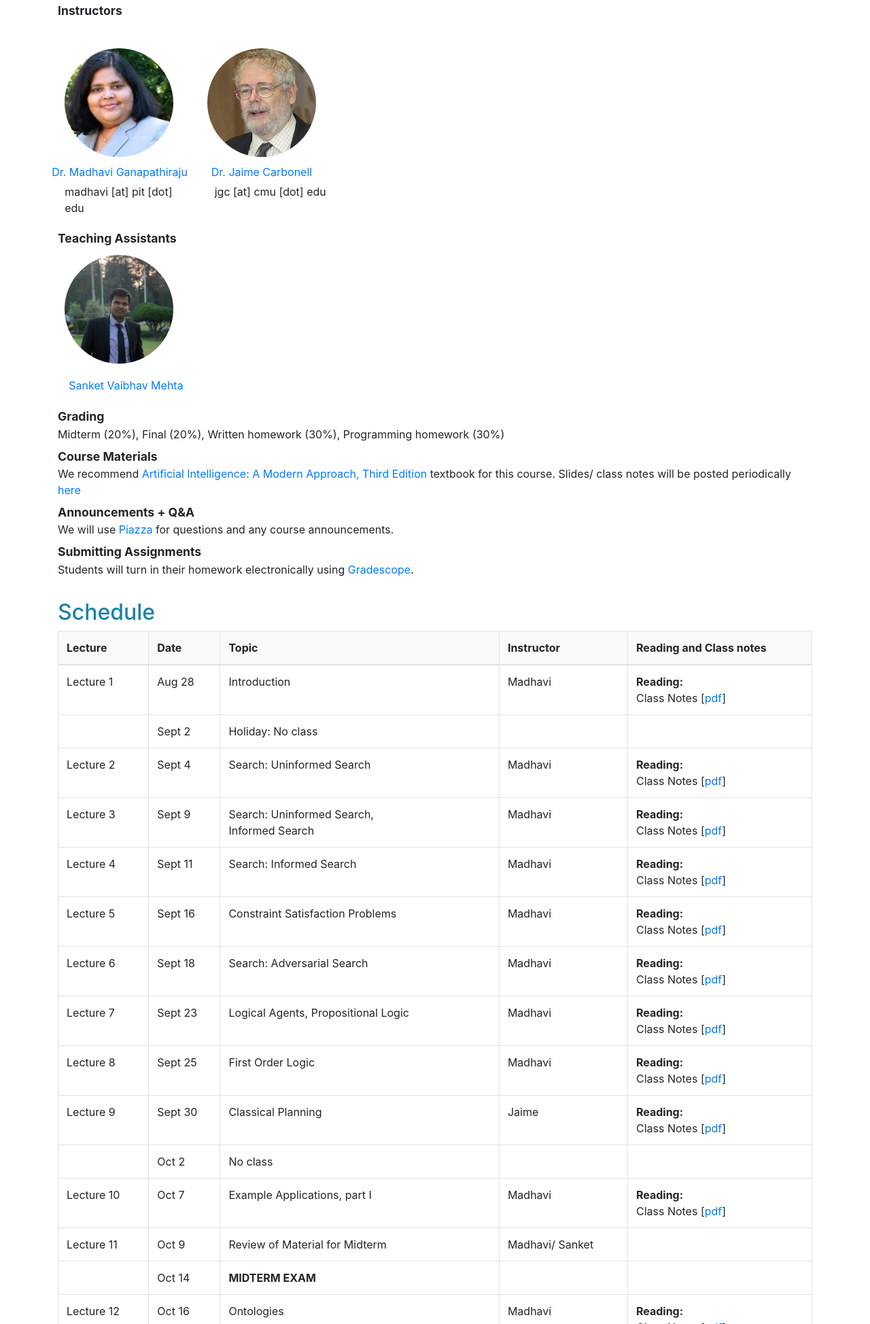
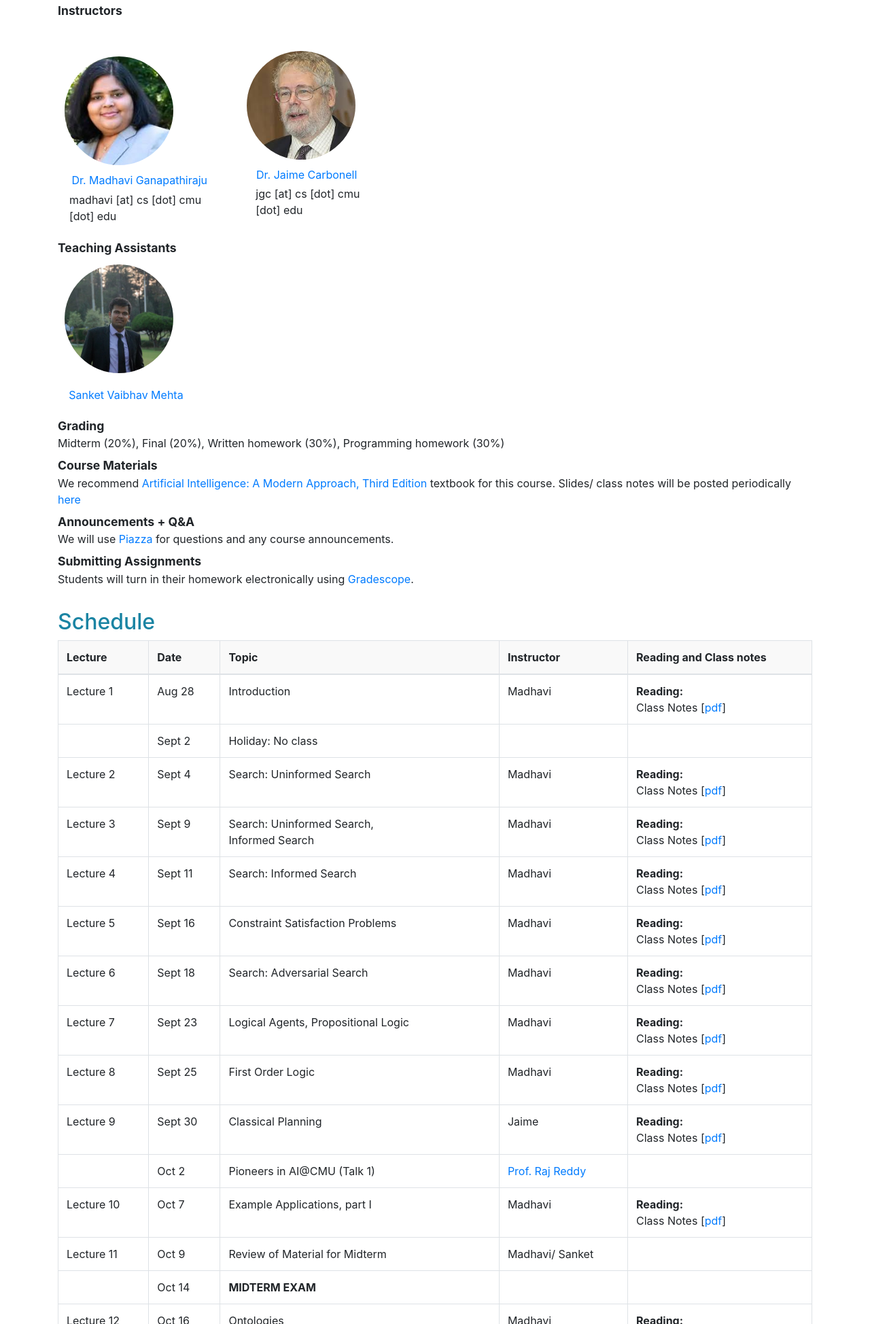
Before and after one commit to ai-cmu-iitp01/ai-cmu-iitp01.github.io, a plain HTML site: page index.html in a window 1280 px wide. Shown: the part 608-2556 px from the top of the page at 68% size. Drawn offline with Linux system fonts and the light colour scheme.

Commit message:
Minor edits to course webpage.

```diff
--- a/index.html
+++ b/index.html
@@ -52,7 +52,7 @@
             <img class="instructor-img" src="static/mgr.jpeg">
             <div style="text-align:center;font-size: 100%; margin-left: 1%">Dr. Madhavi Ganapathiraju</div>
           </a>
-          <p style="padding:2%; margin-left: 10%"> madhavi [at] pit [dot] edu </p>
+          <p style="padding:2%; margin-left: 10%"> madhavi [at] cs [dot] cmu [dot] edu </p>
         </div>
 
           <div>
@@ -60,7 +60,7 @@
             <img class="instructor-img" src="static/jgc.jpeg">
             <div style="text-align:center;font-size: 100%;">Dr. Jaime Carbonell</div>
           </a>
-	      <p style="padding:2%; margin-left: 15%"> jgc [at] cmu [dot] edu </p>
+	      <p style="padding:2%; margin-left: 15%"> jgc [at] cs [dot] cmu [dot] edu </p>
         </div>
 
       </div>
@@ -232,9 +232,9 @@
 	<td></td>
 	<td>Oct 2 </td>
 	<td>
-	No class
+	Pioneers in AI@CMU (Talk 1)
 	</td>
-      <td></td>
+      <td><a href="http://www.rr.cs.cmu.edu/">Prof. Raj Reddy</a></td>
 	<td>
     </td>
      </tr>
```
